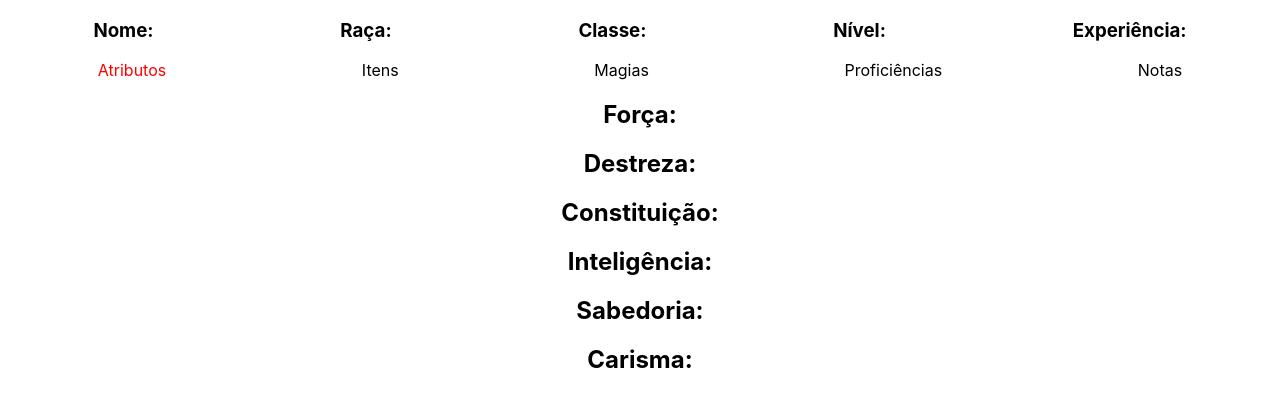
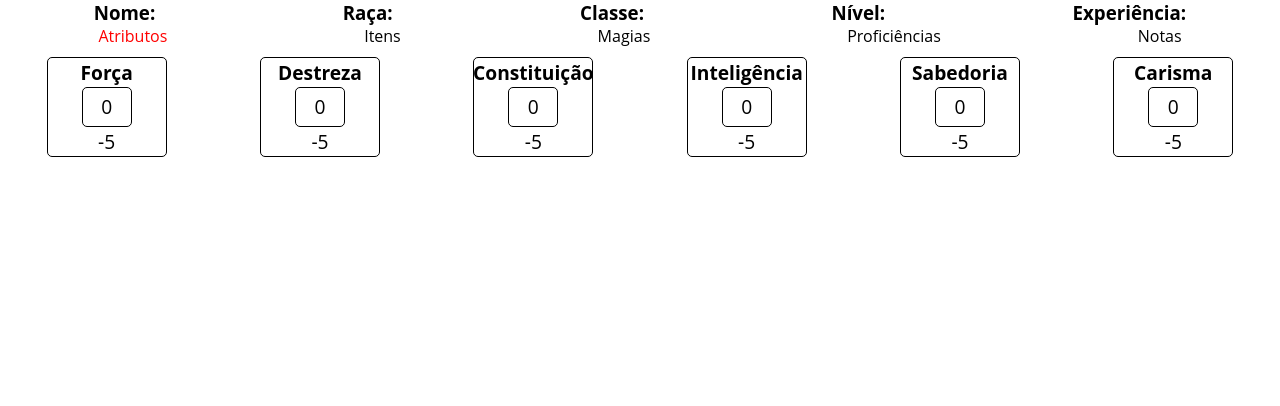
Before and after one commit to R-Takashi/Ficha-Personagem-D-D-5e, a React (Create React App) app in the folder dnd-charsheet/: page / in a window 1280 px wide. Both pictures are taken after a click on the item "Atributos". Shown: the top 406 px of the page. Built offline with nearby package versions, Linux system fonts and the light colour scheme.

Commit message:
feat(attributes): tab attribute logic + basic css w/ styled components

```diff
--- a/dnd-charsheet/package.json
+++ b/dnd-charsheet/package.json
@@ -13,6 +13,7 @@
     "react": "^18.2.0",
     "react-dom": "^18.2.0",
     "react-scripts": "5.0.1",
+    "styled-components": "^5.3.9",
     "typescript": "^4.9.5",
     "web-vitals": "^2.1.4"
   },
@@ -39,5 +40,8 @@
       "last 1 firefox version",
       "last 1 safari version"
     ]
+  },
+  "devDependencies": {
+    "@types/styled-components": "^5.1.26"
   }
 }
--- a/dnd-charsheet/src/App.tsx
+++ b/dnd-charsheet/src/App.tsx
@@ -1,13 +1,25 @@
 import React from 'react';
+import { createGlobalStyle } from 'styled-components';
 import './App.css';
 import Header from './components/Header';
 import TabNav from './components/TabNav';
 import Outlet from './components/Outlet';
 
+const GlobalStyle = createGlobalStyle`
+
+* {
+  box-sizing: border-box;
+  margin: 0;
+  padding: 0;
+  font-family: 'Open Sans', sans-serif;
+}
+`;
+
 
 function App() {
   return (
     <div className="App">
+      <GlobalStyle />
       <Header />
       <TabNav />
       <Outlet />
--- a/dnd-charsheet/src/Context/AppProvider.js
+++ b/dnd-charsheet/src/Context/AppProvider.js
@@ -4,14 +4,22 @@ import AppContext from './AppContext';
 
 export default function AppProvider({ children }) {
   const [tab, setTab] = useState('Personagem');
-  const [contentTab, setContentTab] = useState('Personagem');
+  const [contentTab, setContentTab] = useState({});
+  const [attributes, setAttributes] = useState([
+    { name: 'Força', value: 0, mod: -5 },
+    { name: 'Destreza', value: 0, mod: -5 },
+    { name: 'Constituição', value: 0, mod: -5 },
+    { name: 'Inteligência', value: 0, mod: -5 },
+    { name: 'Sabedoria', value: 0, mod: -5 },
+    { name: 'Carisma', value: 0, mod: -5 },
+  ]);
 
   const contextValue = {
-    tab,
-    setTab,
-    contentTab,
-    setContentTab,
+    tab, setTab,
+    contentTab, setContentTab,
+    attributes, setAttributes
   };
+
 
   return (
     <AppContext.Provider value={ contextValue }>
--- a/dnd-charsheet/src/components/AllTabs/Attributes.tsx
+++ b/dnd-charsheet/src/components/AllTabs/Attributes.tsx
@@ -1,20 +1,89 @@
 import React, { useContext } from 'react'
 import AppContext from '../../Context/AppContext'
+import styled from 'styled-components';
+
+const AtributesTabStyle = styled.div`
+  display: flex;
+  flex-wrap: wrap;
+  justify-content: space-around;
+  padding: 0;
+  margin: 0;
+`;
+
+const CardAttributeStyle = styled.div`
+  display: flex;
+  flex-direction: column;
+  justify-content: space-around;
+  align-items: center;
+  width: 120px;
+  height: 100px;
+  border: 1px solid black;
+  border-radius: 5px;
+  margin: 10px;
+
+  h3 {
+    font-size: 1.2rem;
+  }
+
+  p {
+    font-size: 1.2rem;
+  }
+
+  input {
+    width: 50px;
+    height: 40px;
+    border: 1px solid black;
+    border-radius: 5px;
+    text-align: center;
+    font-size: 1.2rem;
+  }
+
+  input[type=number]::-webkit-inner-spin-button {
+    -webkit-appearance: none;
+  }
+`;
+
+type Attribute = {
+  name: string,
+  value: number,
+  mod: number,
+};
 
 export default function Attributes() {
-  const { contentTab, tab } = useContext(AppContext);
+  const { attributes, setAttributes, tab } = useContext(AppContext);
+
+  const changeAttribute = (e: any) => {
+    const { name, value } = e.target;
+    const newAttributes = attributes.map((attribute: Attribute) => {
+      if (attribute.name === name) {
+        return {
+          ...attribute,
+          value: Number(value),
+          mod: Math.floor((Number(value) - 10) / 2),
+        }
+      }
+      return attribute;
+    });
+
+    return setAttributes(newAttributes);
+  }
 
   if (tab !== 'Atributos') return null;
 
   return (
-    <div>
-      {/* { contentTab } */}
-      <h2>Força: </h2>
-      <h2>Destreza: </h2>
-      <h2>Constituição: </h2>
-      <h2>Inteligência: </h2>
-      <h2>Sabedoria: </h2>
-      <h2>Carisma: </h2>
-    </div>
+    <AtributesTabStyle>
+      { attributes.map((attribute: Attribute) => (
+        <CardAttributeStyle key={ attribute.name } >
+          <h3>{ attribute.name }</h3>
+          <input
+            name={ attribute.name }
+            type="number"
+            value={ attribute.value }
+            onChange={ changeAttribute }
+          />
+          <p>{ attribute.mod }</p>
+        </CardAttributeStyle>
+      )) }
+    </AtributesTabStyle>
   )
 }
```
Also changed, not shown: 1 other file (tests, documents, lock files or other folders).
